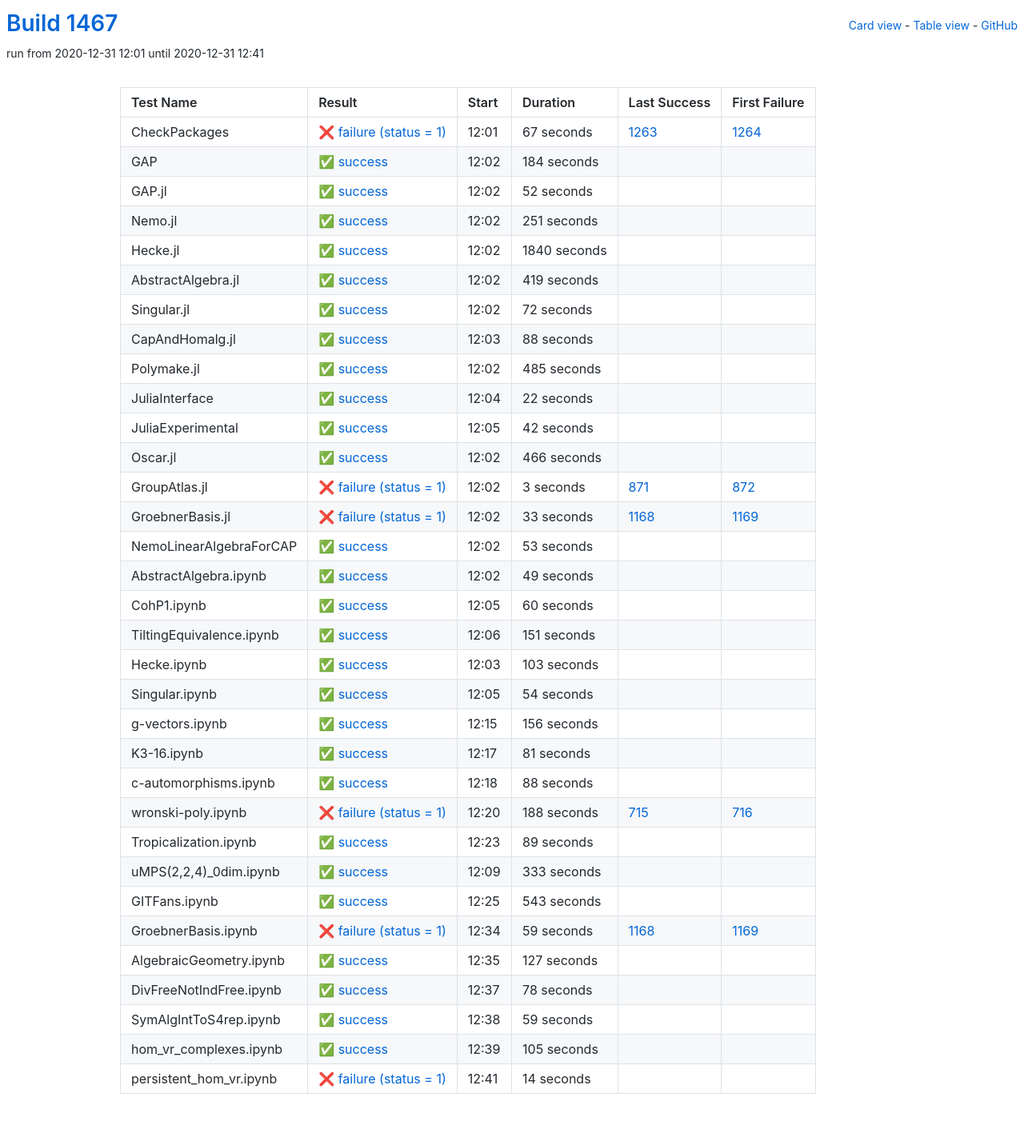
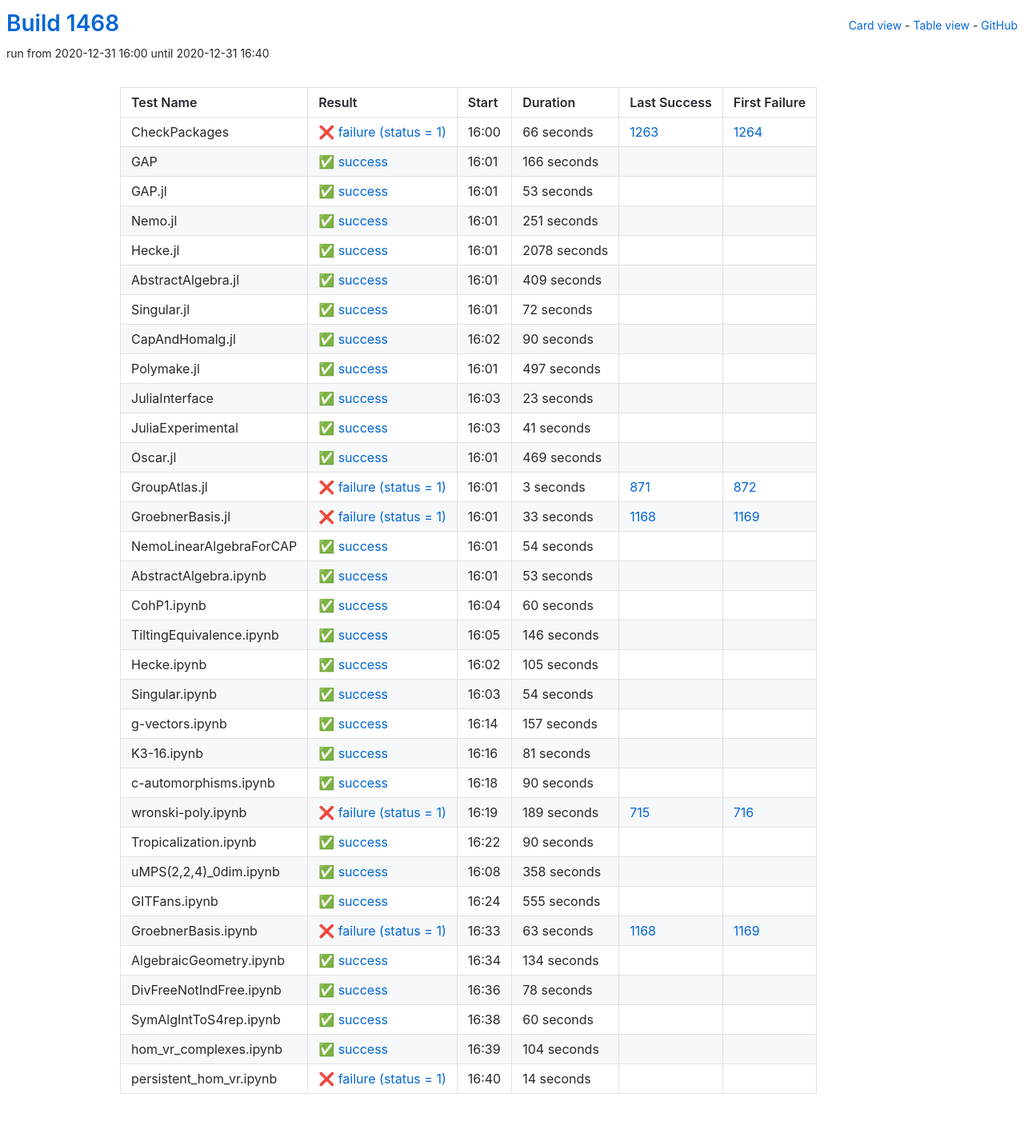
Before and after one commit to oscar-system/oscar-ci-status-stable, a Jekyll site: the page built from table.html, in a window 1280 px wide. Shown: the whole page at 80% size. Built offline with Jekyll 4.4.1, drawn with Linux system fonts in a browser that asks for light colours.

Commit message:
Build #1468

```diff
--- a/_data/ci.yml
+++ b/_data/ci.yml
@@ -1,6 +1,6 @@
 ---
-build: 1467
-build_url: https://oscarci.mathematik.uni-kl.de/job/oscar-stable/1467/
+build: 1468
+build_url: https://oscarci.mathematik.uni-kl.de/job/oscar-stable/1468/
 job: oscar-stable
 organization: oscar-system
 repo: oscar-ci-status-stable
@@ -8,44 +8,44 @@ repourl: https://github.com/oscar-system/oscar-ci-status-stable
 tests:
 - name: CheckPackages
   id: checkpackages
-  log: https://oscarci.mathematik.uni-kl.de/job/oscar-stable/1467/artifact/logs/build-1467/CheckPackages.log
-  start: 2020-12-31 12:01
+  log: https://oscarci.mathematik.uni-kl.de/job/oscar-stable/1468/artifact/logs/build-1468/CheckPackages.log
+  start: 2020-12-31 16:00
   success: false
   exitcode: 1
   status: failure
-  duration: 67
+  duration: 66
   last_success: 1263
   last_success_url: https://oscarci.mathematik.uni-kl.de/job/oscar-stable/1263/
   first_failure: 1264
   first_failure_url: https://oscarci.mathematik.uni-kl.de/job/oscar-stable/1264/
 - name: GAP
   id: gap
-  log: https://oscarci.mathematik.uni-kl.de/job/oscar-stable/1467/artifact/logs/build-1467/GAP.log
-  start: 2020-12-31 12:02
+  log: https://oscarci.mathematik.uni-kl.de/job/oscar-stable/1468/artifact/logs/build-1468/GAP.log
+  start: 2020-12-31 16:01
   success: true
   exitcode: 0
   status: success
-  duration: 184
+  duration: 166
   last_success: false
   last_success_url:
   first_failure: false
   first_failure_url:
 - name: GAP.jl
   id: gap-jl
-  log: https://oscarci.mathematik.uni-kl.de/job/oscar-stable/1467/artifact/logs/build-1467/GAP.jl.log
-  start: 2020-12-31 12:02
+  log: https://oscarci.mathematik.uni-kl.de/job/oscar-stable/1468/artifact/logs/build-1468/GAP.jl.log
+  start: 2020-12-31 16:01
   success: true
   exitcode: 0
   status: success
-  duration: 52
+  duration: 53
   last_success: false
   last_success_url:
   first_failure: false
   first_failure_url:
 - name: Nemo.jl
   id: nemo-jl
-  log: https://oscarci.mathematik.uni-kl.de/job/oscar-stable/1467/artifact/logs/build-1467/Nemo.jl.log
-  start: 2020-12-31 12:02
+  log: https://oscarci.mathematik.uni-kl.de/job/oscar-stable/1468/artifact/logs/build-1468/Nemo.jl.log
+  start: 2020-12-31 16:01
   success: true
   exitcode: 0
   status: success
@@ -56,32 +56,32 @@ tests:
   first_failure_url:
 - name: Hecke.jl
   id: hecke-jl
-  log: https://oscarci.mathematik.uni-kl.de/job/oscar-stable/1467/artifact/logs/build-1467/Hecke.jl.log
-  start: 2020-12-31 12:02
+  log: https://oscarci.mathematik.uni-kl.de/job/oscar-stable/1468/artifact/logs/build-1468/Hecke.jl.log
+  start: 2020-12-31 16:01
   success: true
   exitcode: 0
   status: success
-  duration: 1840
+  duration: 2078
   last_success: false
   last_success_url:
   first_failure: false
   first_failure_url:
 - name: AbstractAlgebra.jl
   id: abstractalgebra-jl
-  log: https://oscarci.mathematik.uni-kl.de/job/oscar-stable/1467/artifact/logs/build-1467/AbstractAlgebra.jl.log
-  start: 2020-12-31 12:02
+  log: https://oscarci.mathematik.uni-kl.de/job/oscar-stable/1468/artifact/logs/build-1468/AbstractAlgebra.jl.log
+  start: 2020-12-31 16:01
   success: true
   exitcode: 0
   status: success
-  duration: 419
+  duration: 409
   last_success: false
   last_success_url:
   first_failure: false
   first_failure_url:
 - name: Singular.jl
   id: singular-jl
-  log: https://oscarci.mathematik.uni-kl.de/job/oscar-stable/1467/artifact/logs/build-1467/Singular.jl.log
-  start: 2020-12-31 12:02
+  log: https://oscarci.mathematik.uni-kl.de/job/oscar-stable/1468/artifact/logs/build-1468/Singular.jl.log
+  start: 2020-12-31 16:01
   success: true
   exitcode: 0
   status: success
@@ -92,68 +92,68 @@ tests:
   first_failure_url:
 - name: CapAndHomalg.jl
   id: capandhomalg-jl
-  log: https://oscarci.mathematik.uni-kl.de/job/oscar-stable/1467/artifact/logs/build-1467/CapAndHomalg.jl.log
-  start: 2020-12-31 12:03
+  log: https://oscarci.mathematik.uni-kl.de/job/oscar-stable/1468/artifact/logs/build-1468/CapAndHomalg.jl.log
+  start: 2020-12-31 16:02
   success: true
   exitcode: 0
   status: success
-  duration: 88
+  duration: 90
   last_success: false
   last_success_url:
   first_failure: false
   first_failure_url:
 - name: Polymake.jl
   id: polymake-jl
-  log: https://oscarci.mathematik.uni-kl.de/job/oscar-stable/1467/artifact/logs/build-1467/Polymake.jl.log
-  start: 2020-12-31 12:02
+  log: https://oscarci.mathematik.uni-kl.de/job/oscar-stable/1468/artifact/logs/build-1468/Polymake.jl.log
+  start: 2020-12-31 16:01
   success: true
   exitcode: 0
   status: success
-  duration: 485
+  duration: 497
   last_success: false
   last_success_url:
   first_failure: false
   first_failure_url:
 - name: JuliaInterface
   id: juliainterface
-  log: https://oscarci.mathematik.uni-kl.de/job/oscar-stable/1467/artifact/logs/build-1467/JuliaInterface.log
-  start: 2020-12-31 12:04
+  log: https://oscarci.mathematik.uni-kl.de/job/oscar-stable/1468/artifact/logs/build-1468/JuliaInterface.log
+  start: 2020-12-31 16:03
   success: true
   exitcode: 0
   status: success
-  duration: 22
+  duration: 23
   last_success: false
   last_success_url:
   first_failure: false
   first_failure_url:
 - name: JuliaExperimental
   id: juliaexperimental
-  log: https://oscarci.mathematik.uni-kl.de/job/oscar-stable/1467/artifact/logs/build-1467/JuliaExperimental.log
-  start: 2020-12-31 12:05
+  log: https://oscarci.mathematik.uni-kl.de/job/oscar-stable/1468/artifact/logs/build-1468/JuliaExperimental.log
+  start: 2020-12-31 16:03
   success: true
   exitcode: 0
   status: success
-  duration: 42
+  duration: 41
   last_success: false
   last_success_url:
   first_failure: false
   first_failure_url:
 - name: Oscar.jl
   id: oscar-jl
-  log: https://oscarci.mathematik.uni-kl.de/job/oscar-stable/1467/artifact/logs/build-1467/Oscar.jl.log
-  start: 2020-12-31 12:02
+  log: https://oscarci.mathematik.uni-kl.de/job/oscar-stable/1468/artifact/logs/build-1468/Oscar.jl.log
+  start: 2020-12-31 16:01
   success: true
   exitcode: 0
   status: success
-  duration: 466
+  duration: 469
   last_success: false
   last_success_url:
   first_failure: false
   first_failure_url:
 - name: GroupAtlas.jl
   id: groupatlas-jl
-  log: https://oscarci.mathematik.uni-kl.de/job/oscar-stable/1467/artifact/logs/build-1467/GroupAtlas.jl.log
-  start: 2020-12-31 12:02
+  log: https://oscarci.mathematik.uni-kl.de/job/oscar-stable/1468/artifact/logs/build-1468/GroupAtlas.jl.log
+  start: 2020-12-31 16:01
   success: false
   exitcode: 1
   status: failure
@@ -164,8 +164,8 @@ tests:
   first_failure_url: https://oscarci.mathematik.uni-kl.de/job/oscar-stable/872/
 - name: GroebnerBasis.jl
   id: groebnerbasis-jl
-  log: https://oscarci.mathematik.uni-kl.de/job/oscar-stable/1467/artifact/logs/build-1467/GroebnerBasis.jl.log
-  start: 2020-12-31 12:02
+  log: https://oscarci.mathematik.uni-kl.de/job/oscar-stable/1468/artifact/logs/build-1468/GroebnerBasis.jl.log
+  start: 2020-12-31 16:01
   success: false
   exitcode: 1
   status: failure
@@ -176,8 +176,20 @@ tests:
   first_failure_url: https://oscarci.mathematik.uni-kl.de/job/oscar-stable/1169/
 - name: NemoLinearAlgebraForCAP
   id: nemolinearalgebraforcap
-  log: https://oscarci.mathematik.uni-kl.de/job/oscar-stable/1467/artifact/logs/build-1467/NemoLinearAlgebraForCAP.log
-  start: 2020-12-31 12:02
+  log: https://oscarci.mathematik.uni-kl.de/job/oscar-stable/1468/artifact/logs/build-1468/NemoLinearAlgebraForCAP.log
+  start: 2020-12-31 16:01
+  success: true
+  exitcode: 0
+  status: success
+  duration: 54
+  last_success: false
+  last_success_url:
+  first_failure: false
+  first_failure_url:
+- name: AbstractAlgebra.ipynb
+  id: abstractalgebra-ipynb
+  log: https://oscarci.mathematik.uni-kl.de/job/oscar-stable/1468/artifact/logs/build-1468/AbstractAlgebra.ipynb.log
+  start: 2020-12-31 16:01
   success: true
   exitcode: 0
   status: success
@@ -186,22 +198,10 @@ tests:
   last_success_url:
   first_failure: false
   first_failure_url:
-- name: AbstractAlgebra.ipynb
-  id: abstractalgebra-ipynb
-  log: https://oscarci.mathematik.uni-kl.de/job/oscar-stable/1467/artifact/logs/build-1467/AbstractAlgebra.ipynb.log
-  start: 2020-12-31 12:02
-  success: true
-  exitcode: 0
-  status: success
-  duration: 49
-  last_success: false
-  last_success_url:
-  first_failure: false
-  first_failure_url:
 - name: CohP1.ipynb
   id: cohp1-ipynb
-  log: https://oscarci.mathematik.uni-kl.de/job/oscar-stable/1467/artifact/logs/build-1467/CohP1.ipynb.log
-  start: 2020-12-31 12:05
+  log: https://oscarci.mathematik.uni-kl.de/job/oscar-stable/1468/artifact/logs/build-1468/CohP1.ipynb.log
+  start: 2020-12-31 16:04
   success: true
   exitcode: 0
   status: success
@@ -212,32 +212,32 @@ tests:
   first_failure_url:
 - name: TiltingEquivalence.ipynb
   id: tiltingequivalence-ipynb
-  log: https://oscarci.mathematik.uni-kl.de/job/oscar-stable/1467/artifact/logs/build-1467/TiltingEquivalence.ipynb.log
-  start: 2020-12-31 12:06
+  log: https://oscarci.mathematik.uni-kl.de/job/oscar-stable/1468/artifact/logs/build-1468/TiltingEquivalence.ipynb.log
+  start: 2020-12-31 16:05
   success: true
   exitcode: 0
   status: success
-  duration: 151
+  duration: 146
   last_success: false
   last_success_url:
   first_failure: false
   first_failure_url:
 - name: Hecke.ipynb
   id: hecke-ipynb
-  log: https://oscarci.mathematik.uni-kl.de/job/oscar-stable/1467/artifact/logs/build-1467/Hecke.ipynb.log
-  start: 2020-12-31 12:03
+  log: https://oscarci.mathematik.uni-kl.de/job/oscar-stable/1468/artifact/logs/build-1468/Hecke.ipynb.log
+  start: 2020-12-31 16:02
   success: true
   exitcode: 0
   status: success
-  duration: 103
+  duration: 105
   last_success: false
   last_success_url:
   first_failure: false
   first_failure_url:
 - name: Singular.ipynb
   id: singular-ipynb
-  log: https://oscarci.mathematik.uni-kl.de/job/oscar-stable/1467/artifact/logs/build-1467/Singular.ipynb.log
-  start: 2020-12-31 12:05
+  log: https://oscarci.mathematik.uni-kl.de/job/oscar-stable/1468/artifact/logs/build-1468/Singular.ipynb.log
+  start: 2020-12-31 16:03
   success: true
   exitcode: 0
   status: success
@@ -248,20 +248,20 @@ tests:
   first_failure_url:
 - name: g-vectors.ipynb
   id: g-vectors-ipynb
-  log: https://oscarci.mathematik.uni-kl.de/job/oscar-stable/1467/artifact/logs/build-1467/g-vectors.ipynb.log
-  start: 2020-12-31 12:15
+  log: https://oscarci.mathematik.uni-kl.de/job/oscar-stable/1468/artifact/logs/build-1468/g-vectors.ipynb.log
+  start: 2020-12-31 16:14
   success: true
   exitcode: 0
   status: success
-  duration: 156
+  duration: 157
   last_success: false
   last_success_url:
   first_failure: false
   first_failure_url:
 - name: K3-16.ipynb
   id: k3-16-ipynb
-  log: https://oscarci.mathematik.uni-kl.de/job/oscar-stable/1467/artifact/logs/build-1467/K3-16.ipynb.log
-  start: 2020-12-31 12:17
+  log: https://oscarci.mathematik.uni-kl.de/job/oscar-stable/1468/artifact/logs/build-1468/K3-16.ipynb.log
+  start: 2020-12-31 16:16
   success: true
   exitcode: 0
   status: success
@@ -272,92 +272,92 @@ tests:
   first_failure_url:
 - name: c-automorphisms.ipynb
   id: c-automorphisms-ipynb
-  log: https://oscarci.mathematik.uni-kl.de/job/oscar-stable/1467/artifact/logs/build-1467/c-automorphisms.ipynb.log
-  start: 2020-12-31 12:18
+  log: https://oscarci.mathematik.uni-kl.de/job/oscar-stable/1468/artifact/logs/build-1468/c-automorphisms.ipynb.log
+  start: 2020-12-31 16:18
   success: true
   exitcode: 0
   status: success
-  duration: 88
+  duration: 90
   last_success: false
   last_success_url:
   first_failure: false
   first_failure_url:
 - name: wronski-poly.ipynb
   id: wronski-poly-ipynb
-  log: https://oscarci.mathematik.uni-kl.de/job/oscar-stable/1467/artifact/logs/build-1467/wronski-poly.ipynb.log
-  start: 2020-12-31 12:20
+  log: https://oscarci.mathematik.uni-kl.de/job/oscar-stable/1468/artifact/logs/build-1468/wronski-poly.ipynb.log
+  start: 2020-12-31 16:19
   success: false
   exitcode: 1
   status: failure
-  duration: 188
+  duration: 189
   last_success: 715
   last_success_url: https://oscarci.mathematik.uni-kl.de/job/oscar-stable/715/
   first_failure: 716
   first_failure_url: https://oscarci.mathematik.uni-kl.de/job/oscar-stable/716/
 - name: Tropicalization.ipynb
   id: tropicalization-ipynb
-  log: https://oscarci.mathematik.uni-kl.de/job/oscar-stable/1467/artifact/logs/build-1467/Tropicalization.ipynb.log
-  start: 2020-12-31 12:23
+  log: https://oscarci.mathematik.uni-kl.de/job/oscar-stable/1468/artifact/logs/build-1468/Tropicalization.ipynb.log
+  start: 2020-12-31 16:22
   success: true
   exitcode: 0
   status: success
-  duration: 89
+  duration: 90
   last_success: false
   last_success_url:
   first_failure: false
   first_failure_url:
 - name: uMPS(2,2,4)_0dim.ipynb
   id: umps-2-2-4-0dim-ipynb
-  log: https://oscarci.mathematik.uni-kl.de/job/oscar-stable/1467/artifact/logs/build-1467/uMPS-2-2-4-_0dim.ipynb.log
-  start: 2020-12-31 12:09
+  log: https://oscarci.mathematik.uni-kl.de/job/oscar-stable/1468/artifact/logs/build-1468/uMPS-2-2-4-_0dim.ipynb.log
+  start: 2020-12-31 16:08
   success: true
   exitcode: 0
   status: success
-  duration: 333
+  duration: 358
   last_success: false
   last_success_url:
   first_failure: false
   first_failure_url:
 - name: GITFans.ipynb
   id: gitfans-ipynb
-  log: https://oscarci.mathematik.uni-kl.de/job/oscar-stable/1467/artifact/logs/build-1467/GITFans.ipynb.log
-  start: 2020-12-31 12:25
+  log: https://oscarci.mathematik.uni-kl.de/job/oscar-stable/1468/artifact/logs/build-1468/GITFans.ipynb.log
+  start: 2020-12-31 16:24
   success: true
   exitcode: 0
   status: success
-  duration: 543
+  duration: 555
   last_success: false
   last_success_url:
   first_failure: false
   first_failure_url:
 - name: GroebnerBasis.ipynb
   id: groebnerbasis-ipynb
-  log: https://oscarci.mathematik.uni-kl.de/job/oscar-stable/1467/artifact/logs/build-1467/GroebnerBasis.ipynb.log
-  start: 2020-12-31 12:34
+  log: https://oscarci.mathematik.uni-kl.de/job/oscar-stable/1468/artifact/logs/build-1468/GroebnerBasis.ipynb.log
+  start: 2020-12-31 16:33
   success: false
   exitcode: 1
   status: failure
-  duration: 59
+  duration: 63
   last_success: 1168
   last_success_url: https://oscarci.mathematik.uni-kl.de/job/oscar-stable/1168/
   first_failure: 1169
   first_failure_url: https://oscarci.mathematik.uni-kl.de/job/oscar-stable/1169/
 - name: AlgebraicGeometry.ipynb
   id: algebraicgeometry-ipynb
-  log: https://oscarci.mathematik.uni-kl.de/job/oscar-stable/1467/artifact/logs/build-1467/AlgebraicGeometry.ipynb.log
-  start: 2020-12-31 12:35
+  log: https://oscarci.mathematik.uni-kl.de/job/oscar-stable/1468/artifact/logs/build-1468/AlgebraicGeometry.ipynb.log
+  start: 2020-12-31 16:34
   success: true
   exitcode: 0
   status: success
-  duration: 127
+  duration: 134
   last_success: false
   last_success_url:
   first_failure: false
   first_failure_url:
 - name: DivFreeNotIndFree.ipynb
   id: divfreenotindfree-ipynb
-  log: https://oscarci.mathematik.uni-kl.de/job/oscar-stable/1467/artifact/logs/build-1467/DivFreeNotIndFree.ipynb.log
-  start: 2020-12-31 12:37
+  log: https://oscarci.mathematik.uni-kl.de/job/oscar-stable/1468/artifact/logs/build-1468/DivFreeNotIndFree.ipynb.log
+  start: 2020-12-31 16:36
   success: true
   exitcode: 0
   status: success
@@ -368,32 +368,32 @@ tests:
   first_failure_url:
 - name: SymAlgIntToS4rep.ipynb
   id: symalginttos4rep-ipynb
-  log: https://oscarci.mathematik.uni-kl.de/job/oscar-stable/1467/artifact/logs/build-1467/SymAlgIntToS4rep.ipynb.log
-  start: 2020-12-31 12:38
+  log: https://oscarci.mathematik.uni-kl.de/job/oscar-stable/1468/artifact/logs/build-1468/SymAlgIntToS4rep.ipynb.log
+  start: 2020-12-31 16:38
   success: true
   exitcode: 0
   status: success
-  duration: 59
+  duration: 60
   last_success: false
   last_success_url:
   first_failure: false
   first_failure_url:
 - name: hom_vr_complexes.ipynb
   id: hom-vr-complexes-ipynb
-  log: https://oscarci.mathematik.uni-kl.de/job/oscar-stable/1467/artifact/logs/build-1467/hom_vr_complexes.ipynb.log
-  start: 2020-12-31 12:39
+  log: https://oscarci.mathematik.uni-kl.de/job/oscar-stable/1468/artifact/logs/build-1468/hom_vr_complexes.ipynb.log
+  start: 2020-12-31 16:39
   success: true
   exitcode: 0
   status: success
-  duration: 105
+  duration: 104
   last_success: false
   last_success_url:
   first_failure: false
   first_failure_url:
 - name: persistent_hom_vr.ipynb
   id: persistent-hom-vr-ipynb
-  log: https://oscarci.mathematik.uni-kl.de/job/oscar-stable/1467/artifact/logs/build-1467/persistent_hom_vr.ipynb.log
-  start: 2020-12-31 12:41
+  log: https://oscarci.mathematik.uni-kl.de/job/oscar-stable/1468/artifact/logs/build-1468/persistent_hom_vr.ipynb.log
+  start: 2020-12-31 16:40
   success: false
   exitcode: 1
   status: failure
```
Also changed, not shown: README.md.
